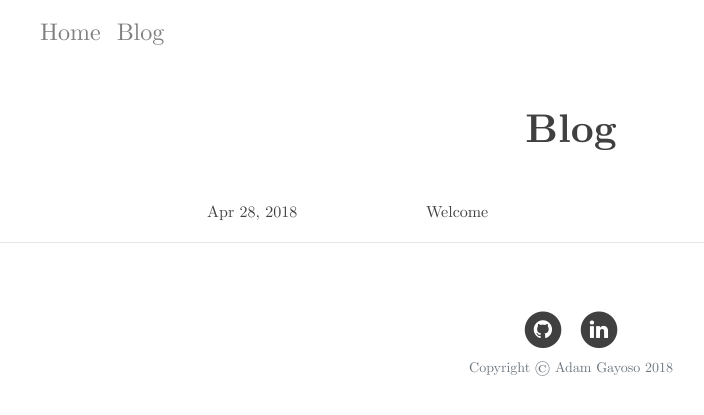
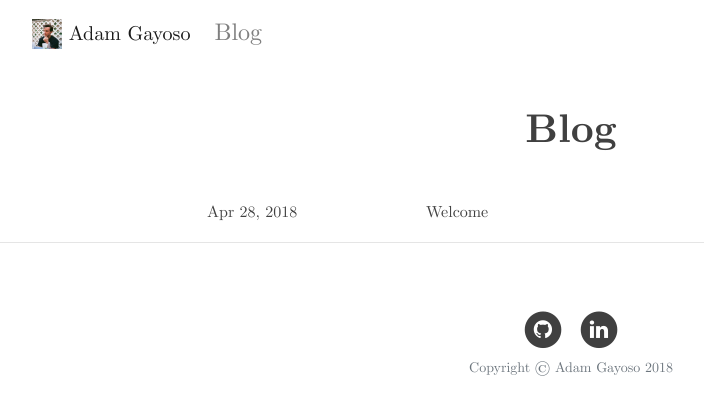
Before and after one commit to adamgayoso/adamgayoso.github.io, a Jekyll site: the page built from blog.html, in a window 1280 px wide. Shown: the top 415 px of the page, without its empty margins (69-773 px from the left). Built offline with Jekyll 4.4.1, drawn with Linux system fonts in a browser that asks for light colours; nearby versions of some CDN libraries.

Commit message:
add blog_ files for custom blog look

```diff
--- /dev/null
+++ b/_includes/blog_nav.html
@@ -0,0 +1,30 @@
+<!-- Navigation -->
+<div class="container">
+    <nav class="navbar navbar-expand-sm navbar-light style="background-color: #404040;">
+        <!-- <a class="navbar-brand" href="{{ site.baseurl }}/"><i class="fa fa-home"></i></a> -->
+        <a class="navbar-brand" href="{{ site.baseurl }}/">
+            <img src="/img/avatar.jpg" width="30" height="30" class="d-inline-block align-top" alt="">
+            Adam Gayoso
+        </a>
+        <!-- Brand and toggle get grouped for better mobile display -->
+        <button class="navbar-toggler" type="button" data-toggle="collapse" data-target="#navbarSupportedContent" aria-controls="navbarSupportedContent" aria-expanded="false" aria-label="Toggle navigation">
+        <span class="navbar-toggler-icon"></span>
+        </button>
+
+        <!-- Collect the nav links, forms, and other content for toggling -->
+        <div class="collapse navbar-collapse" id="navbarSupportedContent">
+            <ul class="navbar-nav">
+                {% assign pages = site.pages | sort: 'weight' | reverse %}
+
+                {% for page in pages %}
+                    {% if page.title %}
+                        <li class="nav-item">
+                            <a class="nav-link" href="{{ page.url | prepend: site.baseurl }}">{{ page.title }}</a>
+                        </li>
+                    {% endif %}
+                {% endfor %}
+            </ul>
+        </div>
+        <!-- /.navbar-collapse -->
+    </nav>
+</div>
--- /dev/null
+++ b/_layouts/blog_default.html
@@ -0,0 +1,16 @@
+<!DOCTYPE html>
+<html lang="en">
+
+{% include head.html %}
+
+<body>
+
+    {% include blog_nav.html %}
+
+    {{ content }}
+
+    {% include footer.html %}
+
+</body>
+
+</html>
--- /dev/null
+++ b/_layouts/blog_page.html
@@ -0,0 +1,10 @@
+---
+layout: blog_default
+---
+
+<!-- Main Content -->
+<div class="container page">
+    {{ content }}
+</div>
+
+<hr>
--- a/_layouts/post.html
+++ b/_layouts/post.html
@@ -28,7 +28,6 @@ layout: default
 
 <!-- Post Content -->
 <article>
-    <div class="container page">
         <div class="row">
             <div class="col-md-8 offset-md-2">
                 <div class="post">
@@ -55,7 +54,6 @@ layout: default
 
             </div>
         </div>
-    </div>
 </article>
 
 <hr>
--- a/blog.html
+++ b/blog.html
@@ -1,5 +1,5 @@
 ---
-layout: page
+layout: blog_page
 title: "Blog"
 weight: 5
 ---
```
Also changed, not shown: other parts of _layouts/post.html (+1 -1 lines).
